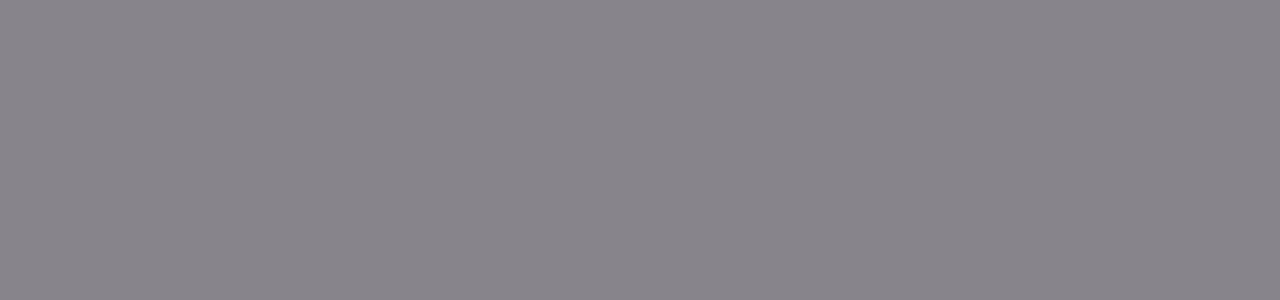
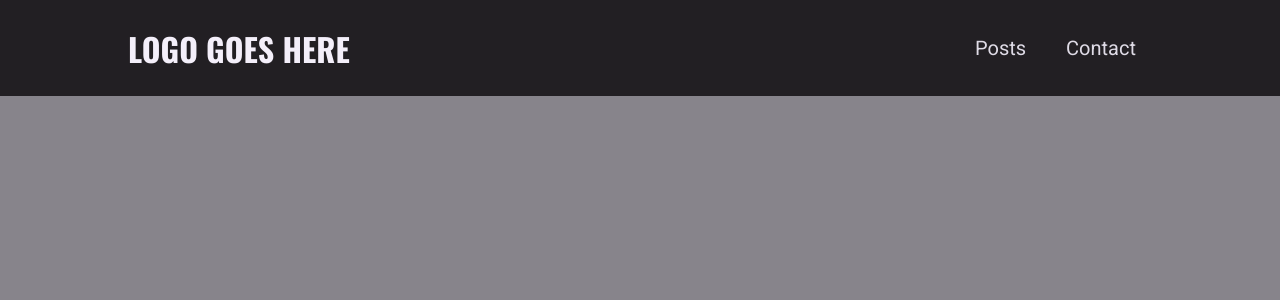
Before and after one commit to TooManyJoses/next-blog, a Next.js app: page / in a window 1280 px wide. Shown: the top 300 px of the page. Built offline with nearby package versions, Linux system fonts and the light colour scheme.

Commit message:
created navbar and logo component.  wrapped_app with layout to have navbar on all pages

```diff
--- /dev/null
+++ b/components/layout/layout.js
@@ -0,0 +1,12 @@
+import NavBar from './nav-bar';
+
+function Layout({ children }) {
+  return (
+    <>
+      <NavBar />
+      <main>{children}</main>
+    </>
+  );
+}
+
+export default Layout;
--- /dev/null
+++ b/components/layout/logo.js
@@ -0,0 +1,7 @@
+import styles from './logo.module.css';
+
+function Logo() {
+  return <div className={styles.logo}>Logo Goes Here</div>;
+}
+
+export default Logo;
--- /dev/null
+++ b/components/layout/logo.module.css
@@ -0,0 +1,13 @@
+.logo {
+  text-transform: uppercase;
+  font-size: var(--size-5);
+  font-weight: bold;
+  font-family: 'Oswald', sans-serif;
+  color: var(--color-grey-50);
+}
+
+@media (min-width: 768px) {
+  .logo {
+    font-size: var(--size-8);
+  }
+}
--- /dev/null
+++ b/components/layout/nav-bar.js
@@ -0,0 +1,27 @@
+import Link from 'next/link';
+import Logo from './logo';
+import styles from './nav-bar.module.css';
+
+function NavBar() {
+  return (
+    <header className={styles.header}>
+      <Link href="/">
+        <a>
+          <Logo />
+        </a>
+      </Link>
+      <nav>
+        <ul>
+          <li>
+            <Link href="/posts">Posts</Link>
+          </li>
+          <li>
+            <Link href="/contact">Contact</Link>
+          </li>
+        </ul>
+      </nav>
+    </header>
+  );
+}
+
+export default NavBar;
--- /dev/null
+++ b/components/layout/nav-bar.module.css
@@ -0,0 +1,42 @@
+.header {
+  width: 100%;
+  height: 6rem;
+  background-color: var(--color-grey-900);
+  display: flex;
+  justify-content: space-between;
+  align-items: center;
+  padding: 0 10%;
+}
+
+.header ul {
+  list-style: none;
+  display: flex;
+  align-items: baseline;
+  margin: 0;
+  padding: 0;
+}
+
+.header li {
+  margin: 0 var(--size-4);
+}
+
+.header a {
+  color: var(--color-grey-100);
+  font-size: var(--size-4);
+}
+
+.header a:hover,
+.header a:active,
+.header a.active {
+  color: var(--color-grey-200);
+}
+
+@media (min-width: 768px) {
+  .header ul {
+    gap: 0.5rem;
+  }
+
+  .header a {
+    font-size: var(--size-5);
+  }
+}
--- a/pages/_app.js
+++ b/pages/_app.js
@@ -1,7 +1,12 @@
-import '../styles/globals.css'
+import Layout from '../components/layout/layout';
+import '../styles/globals.css';
 
 function MyApp({ Component, pageProps }) {
-  return <Component {...pageProps} />
+  return (
+    <Layout>
+      <Component {...pageProps} />
+    </Layout>
+  );
 }
 
-export default MyApp
+export default MyApp;
```
